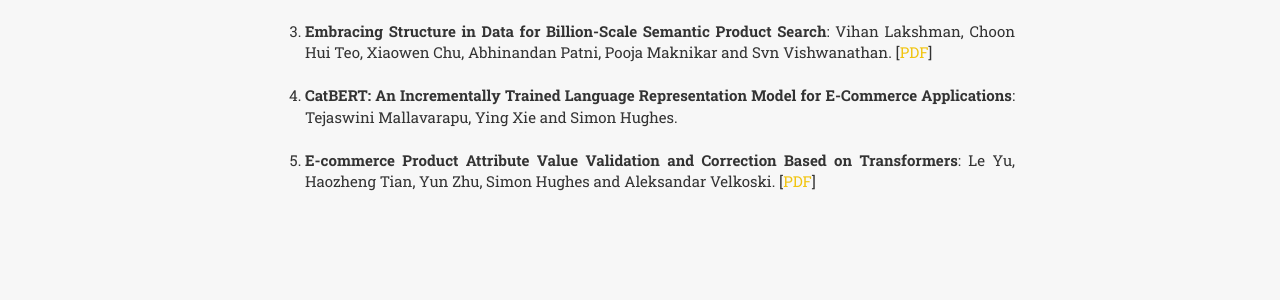
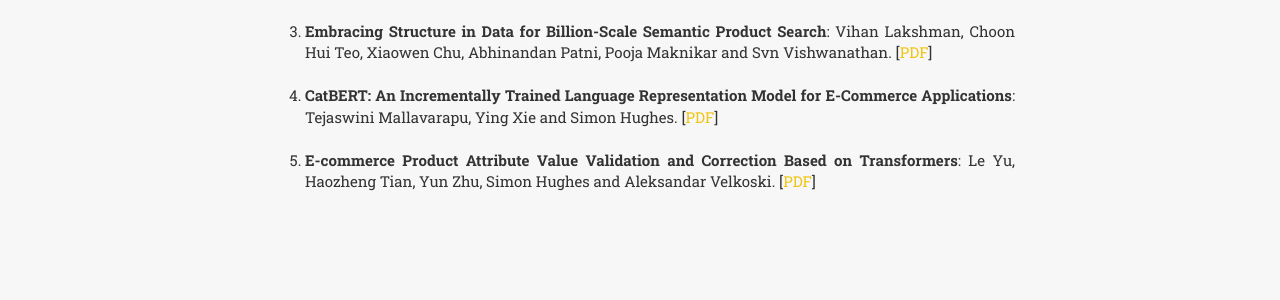
Before and after one commit to ISIR-eCom/ISIR-eCom.github.io, a Jekyll site: the page built from index.html, in a window 1280 px wide and 900 px high, scrolled down 8968 px. Shown: the part 175-475 px from the top of the window. Built offline with Jekyll 4.4.1, drawn with Linux system fonts in a browser that asks for light colours; some web fonts are replaced.

Commit message:
add missing paper pdf

```diff
--- a/_includes/accepted_papers.html
+++ b/_includes/accepted_papers.html
@@ -20,7 +20,7 @@
 				        <li><strong>Embracing Structure in Data for Billion-Scale Semantic Product Search</strong>: Vihan Lakshman, Choon Hui Teo, Xiaowen Chu, Abhinandan Patni, Pooja Maknikar and Svn Vishwanathan. [<a href="https://isir-ecom.github.io/papers/isir-ecom-2022_paper_3.pdf" target="_blank" style="color:#F1C40F;">PDF</a>]
                             <!-- [<a href="https://arxiv.org/abs/1806.04735" target="\_blank">Link</a>] -->
                         </li> </br>
-				        <li><strong>CatBERT: An Incrementally Trained Language Representation Model for E-Commerce Applications</strong>: Tejaswini Mallavarapu, Ying Xie and Simon Hughes.
+				        <li><strong>CatBERT: An Incrementally Trained Language Representation Model for E-Commerce Applications</strong>: Tejaswini Mallavarapu, Ying Xie and Simon Hughes. [<a href="https://isir-ecom.github.io/papers/isir-ecom-2022_paper_5.pdf" target="_blank" style="color:#F1C40F;">PDF</a>]
                             <!-- [<a href="https://arxiv.org/abs/1804.06905" target="\_blank">Link</a>] -->
                         </li> </br>
 				        <li><strong>E-commerce Product Attribute Value Validation and Correction Based on Transformers</strong>: Le Yu, Haozheng Tian, Yun Zhu, Simon Hughes and Aleksandar Velkoski. [<a href="https://isir-ecom.github.io/papers/isir-ecom-2022_paper_7.pdf" target="_blank" target="_blank" style="color:#F1C40F;">PDF</a>]
--- a/_includes/program.html
+++ b/_includes/program.html
@@ -71,12 +71,12 @@
 								  <tr>
 								    <td width="20%">2:45pm - 3:00pm</td>
 								    <td width="20%">Short Paper 1</td>
-								    <td width="60%">CatBERT: An Incrementally Trained Language Representation Model for E-Commerce Applications. [<a href="https://isir-ecom.github.io/" style="color:#F1C40F;">PDF</a>] </td>
+								    <td width="60%">CatBERT: An Incrementally Trained Language Representation Model for E-Commerce Applications. [<a href="https://isir-ecom.github.io/papers/isir-ecom-2022_paper_5.pdf" target="_blank" style="color:#F1C40F;">PDF</a>] </td>
 								  </tr>
 								  <tr>
 								    <td width="20%">3:00pm - 3:15pm</td>
 								    <td width="20%">Short Paper 2</td>
-								    <td width="60%">E-commerce Product Attribute Value Validation and Correction Based on Transformers. [<a href="https://isir-ecom.github.io/papers/isir-ecom-2022_paper_7.pdf" target="_blank" style="color:#F1C40F;">PDF</a>] </td>
+								    <td width="60%">E-commerce Product Attribute Value Validation and Correction Based on Transformers. [<a href="https://isir-ecom.github.io/papers/isir-ecom-2022_paper_7.pdf" target="_blank" target="_blank" style="color:#F1C40F;">PDF</a>] </td>
 								  </tr>
 								  <tr>
 								    <td width="20%">3:15pm - 4:00pm</td>
```
Also changed, not shown: 1 other file.
